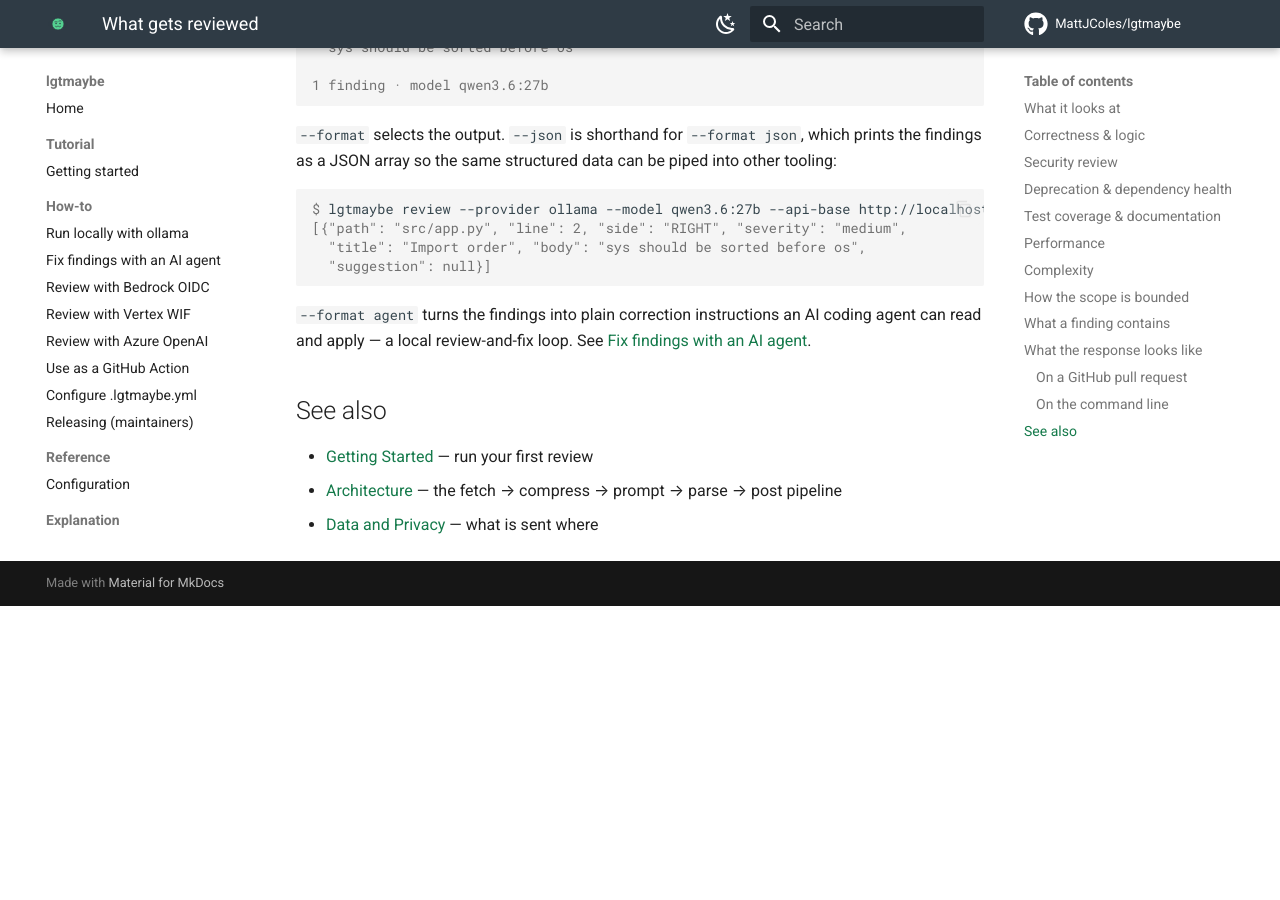
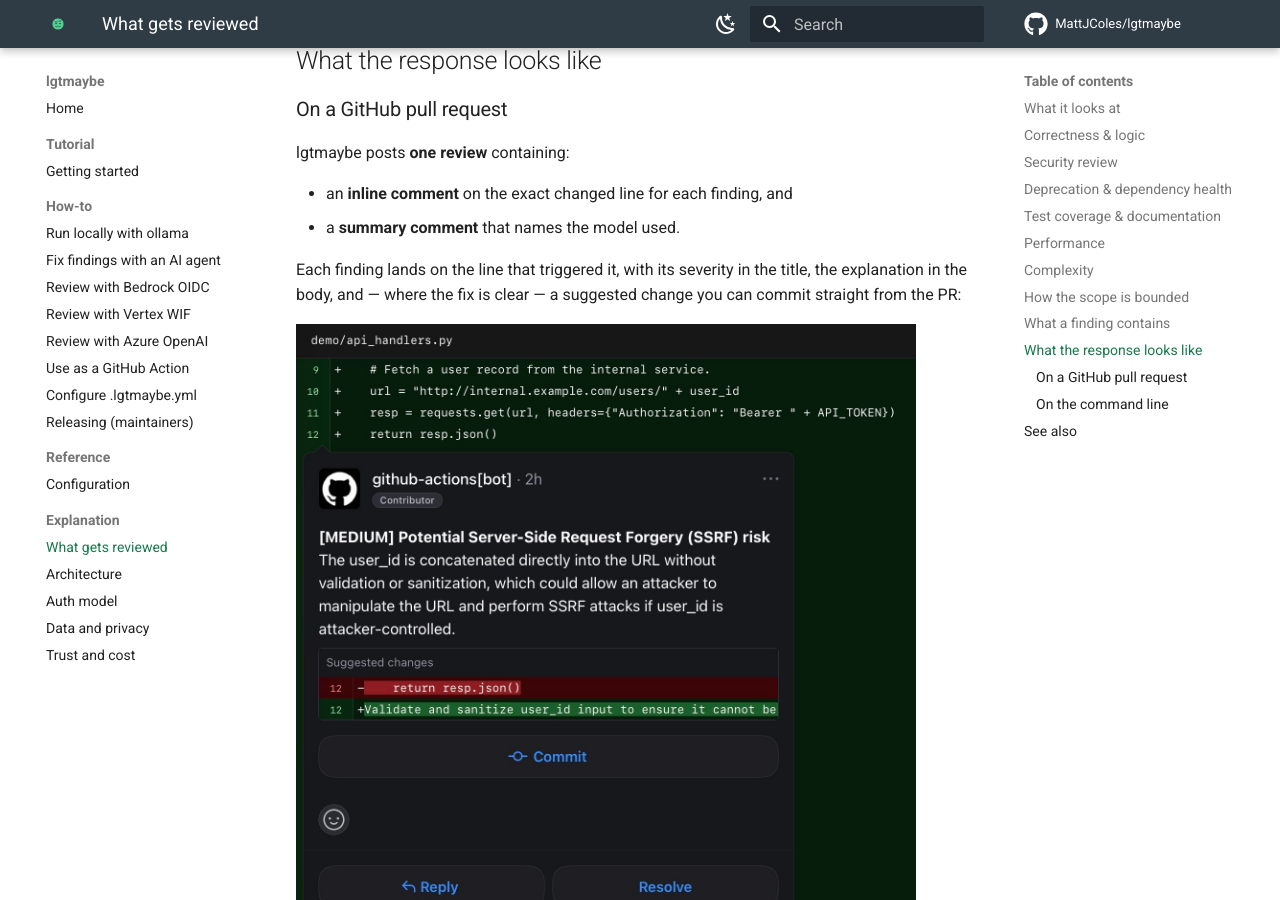
Before and after one commit to actions-marketplace-validations/MattJColes_lgtmaybe, an MkDocs documentation site: the page built from docs/explanation/what-gets-reviewed.md, in a window 1280 px wide and 900 px high, scrolled down 5562 px. Built offline with MkDocs 1.6.1 and Material for MkDocs 9.7.7, drawn with Linux system fonts in a browser that asks for light colours; comment, search, counter and statistics services are not loaded; before the commit the page ends 6168 px from its top, so only the background shows below that.

Commit message:
docs: add PR review screenshots to README and what-gets-reviewed
Show real inline review comments (SQL injection, SSRF, command injection)
on a GitHub PR — severity-tagged title, explanation, and a committable
suggested fix — instead of describing the output only in prose.

https://claude.ai/code/session_016HR17y17qAso9XuMKkLvte

```diff
--- a/docs/explanation/what-gets-reviewed.md
+++ b/docs/explanation/what-gets-reviewed.md
@@ -62,6 +62,8 @@ vulnerability class in the title. It actively looks for:
 - **Sensitive-data exposure** — secrets or PII in logs, error responses, or
   analytics: passwords, API keys, tokens/session IDs, SSNs, or payment-card data.
 - **Resource / DoS safety** — missing timeouts, unbounded loops or allocations.
+
+![An inline lgtmaybe review comment flagging a [CRITICAL] SQL injection vulnerability in a find_user function, explaining the unsafe string concatenation and suggesting a parameterized query](../assets/screenshot-sql-injection.jpeg){ width="640" }
 
 This shapes *what* the reviewer flags. It is separate from how lgtmaybe protects
 **itself** from a malicious PR — see
@@ -186,6 +188,14 @@ lgtmaybe posts **one review** containing:
 - an **inline comment** on the exact changed line for each finding, and
 - a **summary comment** that names the model used.
 
+Each finding lands on the line that triggered it, with its severity in the title,
+the explanation in the body, and — where the fix is clear — a suggested change you
+can commit straight from the PR:
+
+![An inline lgtmaybe review comment flagging a [MEDIUM] server-side request forgery (SSRF) risk where a user_id is concatenated into a URL, with a suggested validation fix](../assets/screenshot-ssrf.jpeg){ width="620" }
+
+![An inline lgtmaybe review comment flagging a [CRITICAL] command injection vulnerability in an archive function using subprocess with shell=True, with a suggested fix that avoids the shell](../assets/screenshot-command-injection.jpeg){ width="620" }
+
 The summary carries a hidden marker (`<!-- lgtmaybe -->`), so re-running on the
 same PR **updates** the existing review instead of creating duplicates. When a
 PR is clean (no findings, and every file was within the caps), the summary is a
```
Also changed, not shown: README.md (+4 -0 lines), docs/assets/screenshot-command-injection.jpeg (added), docs/assets/screenshot-sql-injection.jpeg (added), docs/assets/screenshot-ssrf.jpeg (added).
